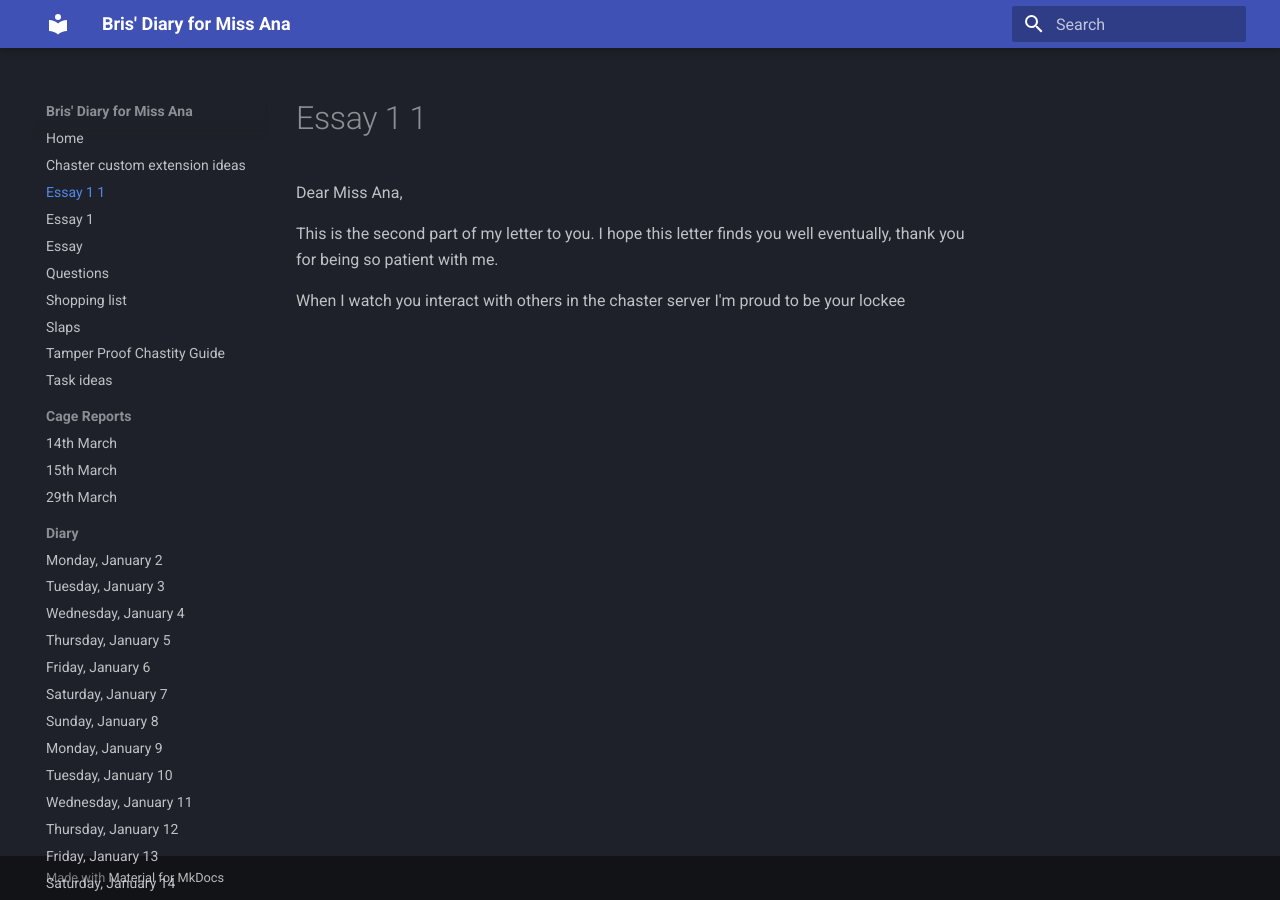
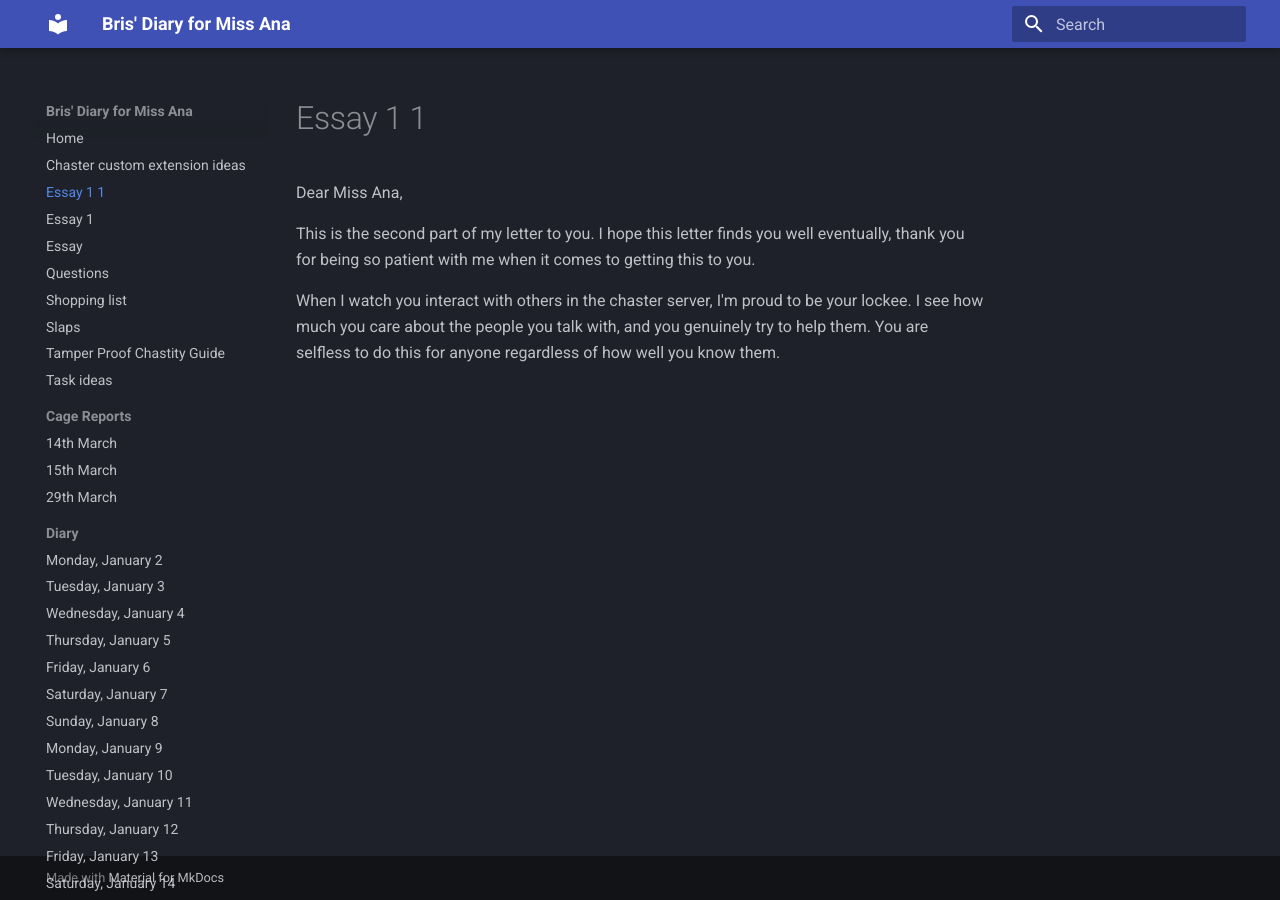
Before and after one commit to bris00/DFMA, an MkDocs documentation site: the page built from diary/Essay 1 1.md, in a window 1280 px wide. Built offline with MkDocs 1.6.1 and Material for MkDocs 9.7.7, drawn with Linux system fonts in a browser that asks for light colours.

Commit message:
vault backup: 2023-03-30 15:52:50
Affected files:
diary/Essay 1 1.md

```diff
--- a/diary/Essay 1 1.md
+++ b/diary/Essay 1 1.md
@@ -1,5 +1,5 @@
 Dear Miss Ana,
 
-This is the second part of my letter to you. I hope this letter finds you well eventually, thank you for being so patient with me.
+This is the second part of my letter to you. I hope this letter finds you well eventually, thank you for being so patient with me when it comes to getting this to you.
 
-When I watch you interact with others in the chaster server I'm proud to be your lockee
+When I watch you interact with others in the chaster server, I'm proud to be your lockee. I see how much you care about the people you talk with, and you genuinely try to help them. You are selfless to do this for anyone regardless of how well you know them.
```
